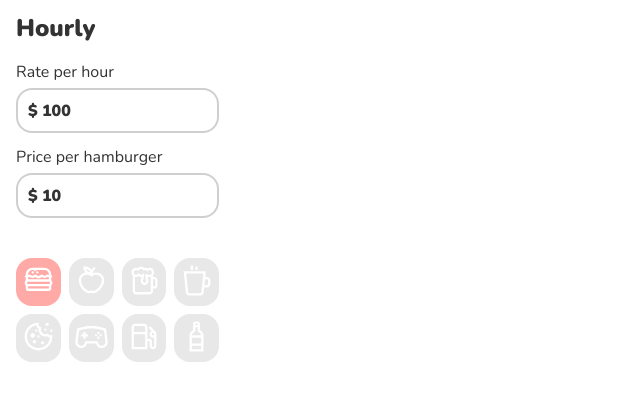
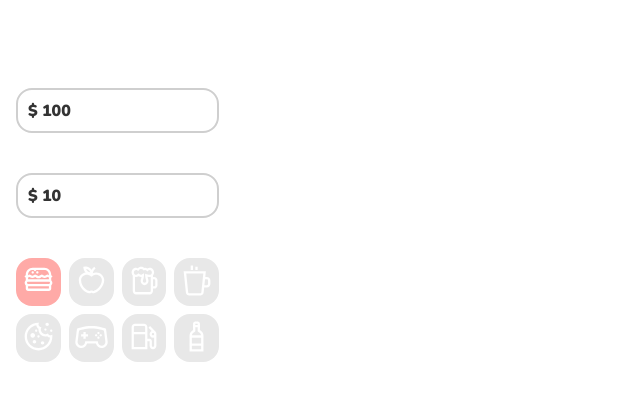
Before and after one commit to ntwigs/hourly, a React (Create React App) app: page / in a window 1280 px wide. Shown: the top 400 px of the page, without its empty margins (0-640 px from the left). Built offline with nearby package versions, Linux system fonts and the light colour scheme.

Commit message:
style: change texts to white

```diff
--- a/src/components/typography/index.tsx
+++ b/src/components/typography/index.tsx
@@ -11,8 +11,11 @@ const Typography = styled.h2(({ theme }) => ({
 const TitleBase = styled(Typography)(({ theme }) => ({
   fontSize: theme.sizes[1],
   fontWeight: theme.weight[2],
+  color: theme.colors.black[3],
 }))
-const InputTitleBase = styled(Typography)({})
+const InputTitleBase = styled(Typography)(({ theme }) => ({
+  color: theme.colors.black[3],
+}))
 const InputValueBase = styled(Typography)(({ theme }) => ({
   fontWeight: theme.weight[1],
 }))
@@ -21,10 +24,14 @@ interface Props {
   children: ReactNode
 }
 export const Title = ({ children, ...props }: Props): JSX.Element => (
-  <TitleBase as="h1" {...props}>{children}</TitleBase>
+  <TitleBase as="h1" {...props}>
+    {children}
+  </TitleBase>
 )
 export const InputTitle = ({ children, ...props }: Props): JSX.Element => (
-  <InputTitleBase as="p" {...props}>{children}</InputTitleBase>
+  <InputTitleBase as="p" {...props}>
+    {children}
+  </InputTitleBase>
 )
 export const InputValue = ({ children, ...props }: Props): JSX.Element => (
   <InputValueBase {...props}>{children}</InputValueBase>
```
